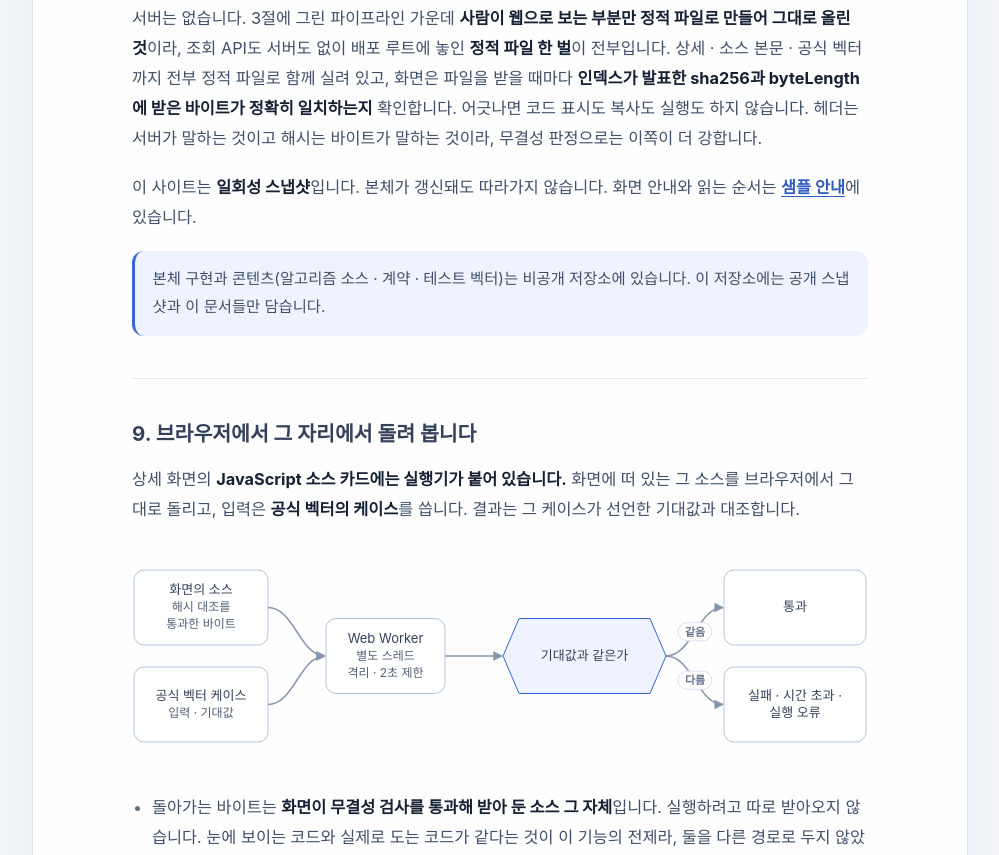
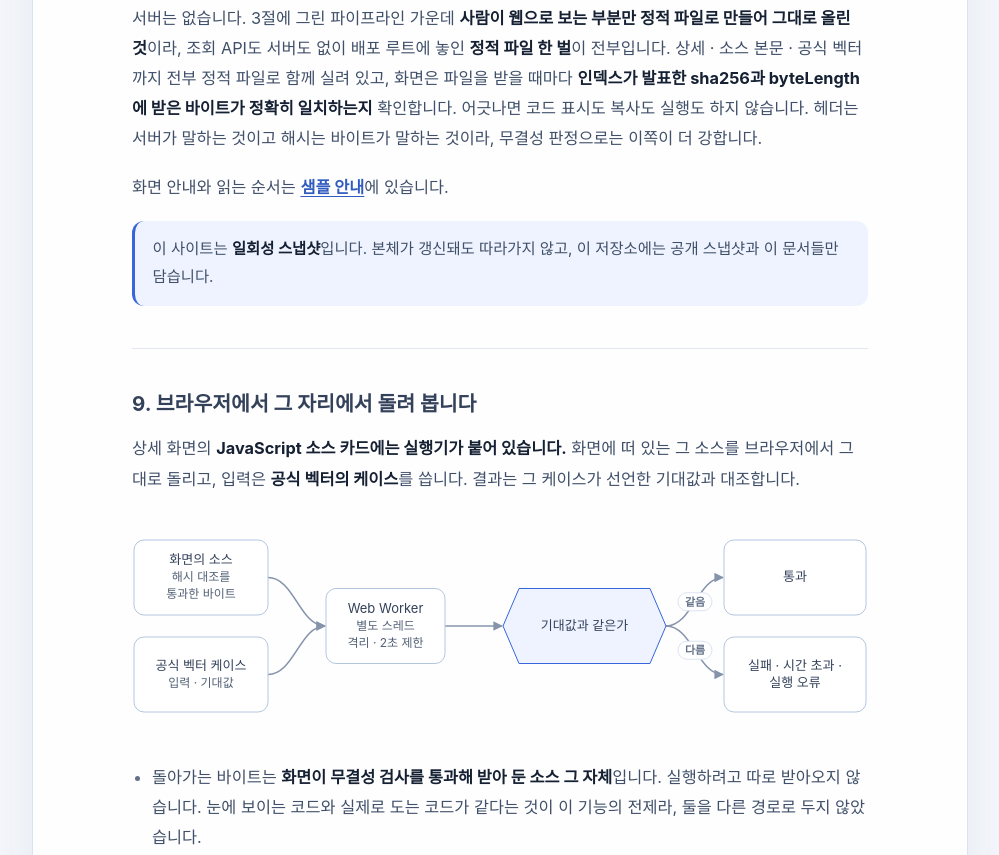
Before and after one commit to s-work-agency/ssw-algorithm-archive-public, a plain HTML site: page index.html in a window 1280 px wide. Shown: the part 6554-7409 px from the top of the page, without its empty margins (280-1279 px from the left). Drawn offline with Linux system fonts and the light colour scheme.

Commit message:
docs: 8절 카드를 스냅샷 안내로 합치고 9절 일화에 AI 제안임을 명시한다
Co-Authored-By: Claude Fable 5 <noreply@anthropic.com>

```diff
--- a/index.html
+++ b/index.html
@@ -374,9 +374,9 @@
 <p>여기 실린 <strong>공식 테스트 케이스는 70건</strong>입니다. 세 언어가 같은 케이스를 공유하므로 스냅샷이 싣고 있는 검사는 <strong>210건</strong>이고, 실패는 0건입니다.</p>
 <p>화면은 <strong>목록 · 커버리지 · 상세</strong> 셋입니다. 목록에서 고르고, 상세에서 계약 · 테스트 · 언어별 소스를 보고, 커버리지에서 종별 벡터 · 케이스 수를 한 표로 봅니다.</p>
 <p>서버는 없습니다. 3절에 그린 파이프라인 가운데 <strong>사람이 웹으로 보는 부분만 정적 파일로 만들어 그대로 올린 것</strong>이라, 조회 API도 서버도 없이 배포 루트에 놓인 <strong>정적 파일 한 벌</strong>이 전부입니다. 상세 · 소스 본문 · 공식 벡터까지 전부 정적 파일로 함께 실려 있고, 화면은 파일을 받을 때마다 <strong>인덱스가 발표한 sha256과 byteLength에 받은 바이트가 정확히 일치하는지</strong> 확인합니다. 어긋나면 코드 표시도 복사도 실행도 하지 않습니다. 헤더는 서버가 말하는 것이고 해시는 바이트가 말하는 것이라, 무결성 판정으로는 이쪽이 더 강합니다.</p>
-<p>이 사이트는 <strong>일회성 스냅샷</strong>입니다. 본체가 갱신돼도 따라가지 않습니다. 화면 안내와 읽는 순서는 <a href="https://github.com/s-work-agency/ssw-algorithm-archive-public/blob/main/docs/sample-guide.md" rel="noreferrer">샘플 안내</a>에 있습니다.</p>
+<p>화면 안내와 읽는 순서는 <a href="https://github.com/s-work-agency/ssw-algorithm-archive-public/blob/main/docs/sample-guide.md" rel="noreferrer">샘플 안내</a>에 있습니다.</p>
 <blockquote class="doc-quote">
-<p>본체 구현과 콘텐츠(알고리즘 소스 · 계약 · 테스트 벡터)는 비공개 저장소에 있습니다. 이 저장소에는 공개 스냅샷과 이 문서들만 담습니다.</p>
+<p>이 사이트는 <strong>일회성 스냅샷</strong>입니다. 본체가 갱신돼도 따라가지 않고, 이 저장소에는 공개 스냅샷과 이 문서들만 담습니다.</p>
 </blockquote>
 <hr class="doc-rule" />
 <h3 id="about/9-브라우저에서-그-자리에서-돌려-봅니다">9. 브라우저에서 그 자리에서 돌려 봅니다</h3>
@@ -438,7 +438,7 @@
 </ul>
 <p>이 기능은 <a href="#about/2-코드를-새로-짜게-하지-않고-꺼내-쓰게-했습니다">2절</a>의 전제와 곧장 이어집니다. &quot;검증된 구현을 참조해 꺼내 쓴다&quot;가 성립하려면 <strong>꺼낸 코드가 계약대로 도는지 보는 비용이 0에 가까워야</strong> 합니다. 소스를 내려받아 프로젝트에 붙여 보고 나서야 확인이 되는 구조라면, 사람도 모델도 결국 다시 검증 비용을 치릅니다. 여기서는 읽던 화면에서 확인이 끝납니다. 자립 파일이라는 제약이 실제로 값을 하는 자리이기도 합니다. 받은 바이트를 그대로 워커 스크립트로 삼는 것만으로 확인이 끝납니다.</p>
 <blockquote class="doc-quote">
-<p>덧붙이면 이 기능은 원래 계획에 없었습니다. 작업 중에 제안으로 올라왔고, 사람이 한 일은 그 제안을 받기로 정한 것뿐입니다. 2절에서 말한 가이드도 대개 이런 모양이라, 무엇을 만들지 먼저 지시하기보다 올라온 것 중에서 무엇을 남길지 고르는 쪽이었습니다.</p>
+<p>덧붙이면 이 기능은 원래 계획에 없었습니다. 작업 중에 AI의 제안으로 올라왔고, 사람이 한 일은 그 제안을 받기로 정한 것뿐입니다. 2절에서 말한 가이드도 대개 이런 모양이라, 무엇을 만들지 먼저 지시하기보다 올라온 것 중에서 무엇을 남길지 고르는 쪽이었습니다.</p>
 </blockquote>
 <p>&quot;검증됐다&quot;는 문장을 믿어 달라고 하는 대신, 그 문장이 무엇을 확인한 결과인지 직접 밟아 볼 수 있게 한 셈입니다. 브라우저가 그대로 돌릴 수 있는 언어가 JavaScript뿐이라 실행기는 그 카드에만 붙고, 나머지 두 언어는 파이프라인이 남긴 검증 결과 요약으로 확인합니다.</p>
 <hr class="doc-rule" />
```
Also changed, not shown: site/tests/about-page.test.mjs (+1 -1 lines), README.md.
